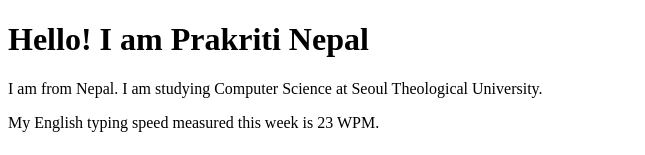
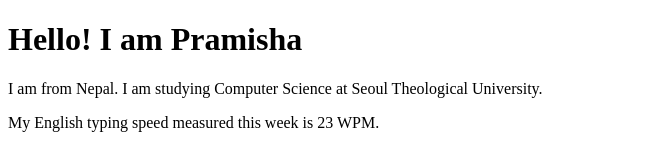
Before and after one commit to pramisharai513-jpg/webasssignment4, a plain HTML site: page index.html in a window 1280 px wide. Shown: the top 155 px of the page, without its empty margins (0-645 px from the left). Drawn offline with Linux system fonts and the light colour scheme.

Commit message:
2nd commit

```diff
--- a/index.html
+++ b/index.html
@@ -6,7 +6,7 @@
   <title>My First Web Page</title>
 </head>
 <body>
-  <h1>Hello! I am Prakriti Nepal</h1>
+  <h1>Hello! I am Pramisha </h1>
   <p>I am from Nepal. I am studying Computer Science at Seoul Theological University.</p>
   <p>My English typing speed measured this week is 23 WPM.</p>
 
```
